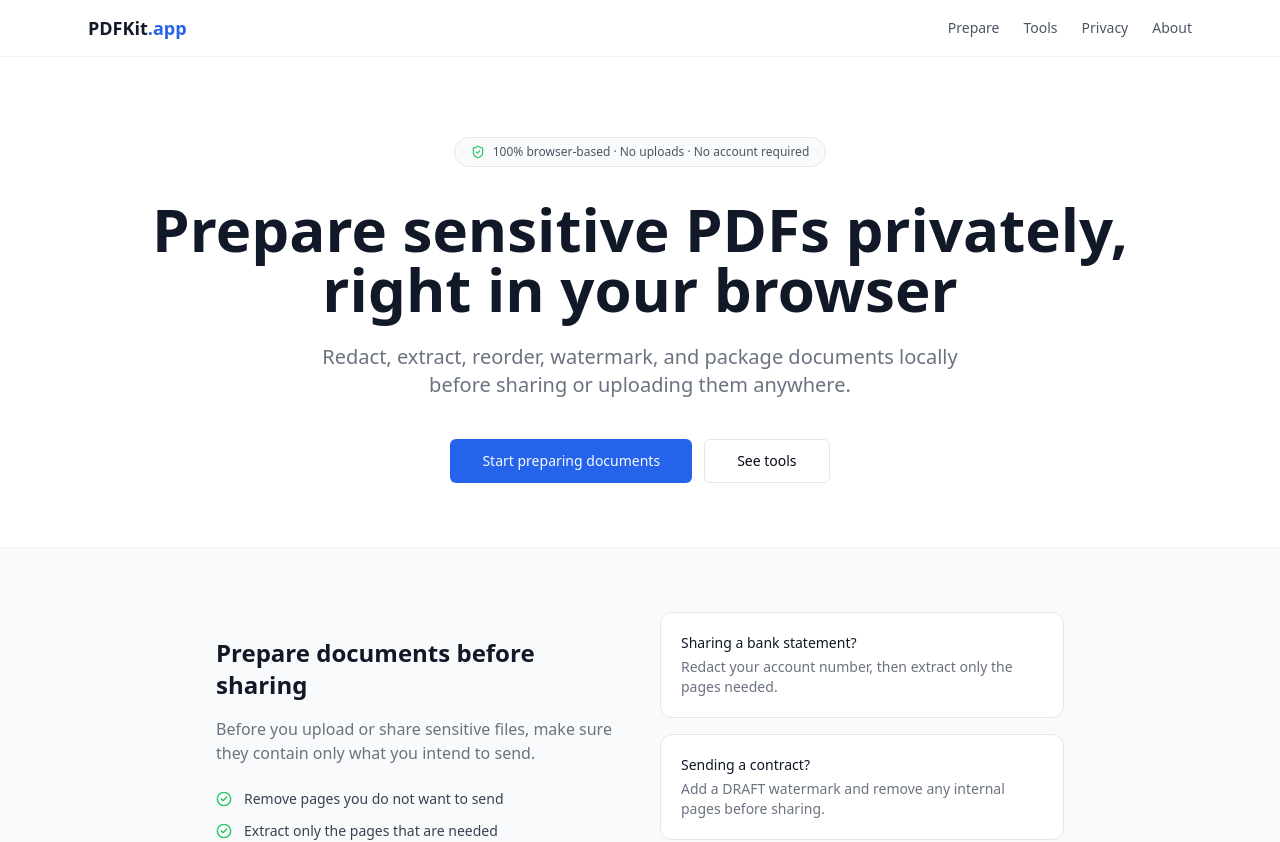
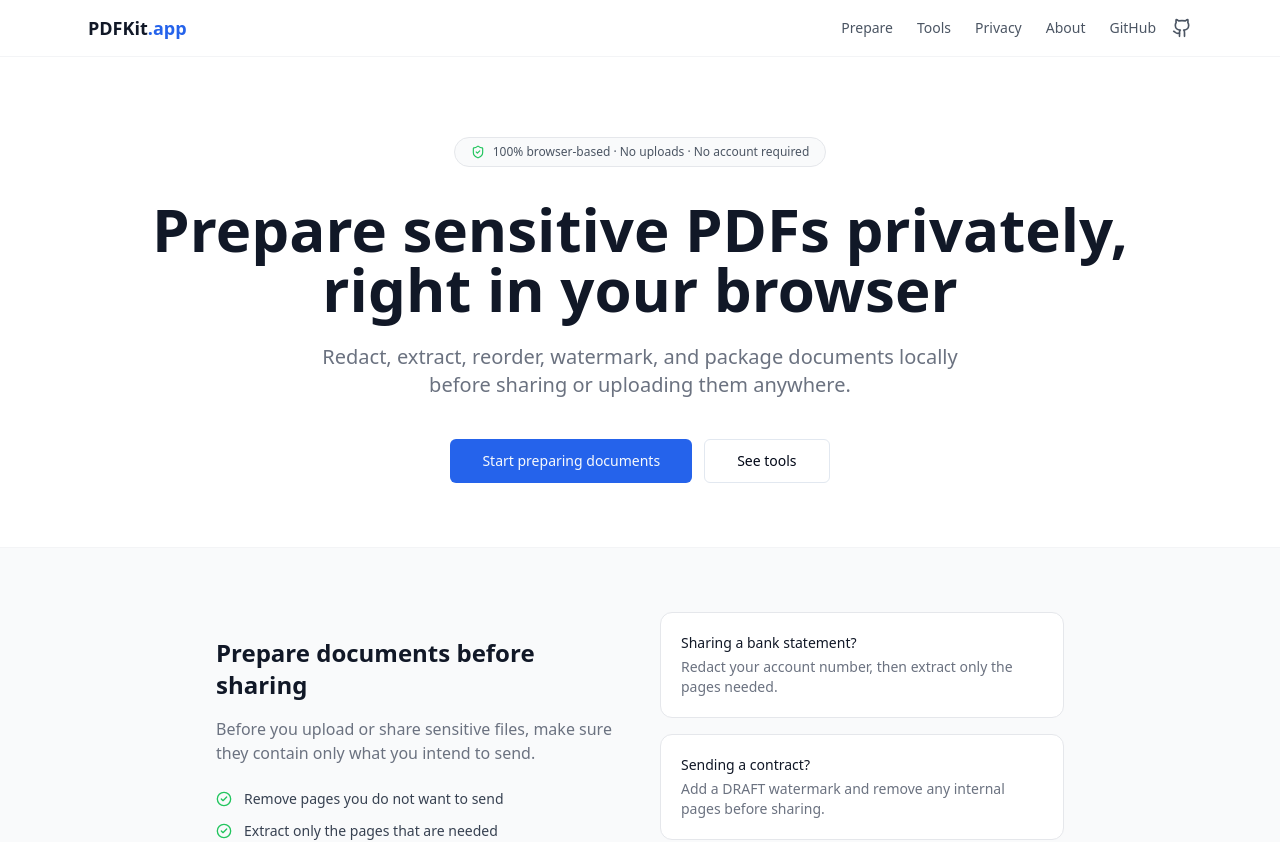
Before and after one commit to mangoappstudio/pdfkit.app, a Next.js app: page / in a window 1280 px wide. Shown: the top 842 px of the page. Built offline with nearby package versions, Linux system fonts and the light colour scheme.

Commit message:
Add GitHub links to the site navigation

```diff
--- a/app/page.tsx
+++ b/app/page.tsx
@@ -312,6 +312,14 @@
             <Link href="/#tools" className="hover:text-gray-900 transition-colors">Tools</Link>
             <Link href="/privacy" className="hover:text-gray-900 transition-colors">Privacy</Link>
             <Link href="/about" className="hover:text-gray-900 transition-colors">About</Link>
+            <a
+              href="https://github.com/mangoappstudio/pdfkit.app"
+              target="_blank"
+              rel="noreferrer"
+              className="hover:text-gray-900 transition-colors"
+            >
+              GitHub
+            </a>
           </nav>
         </div>
       </footer>
--- a/components/site-nav.tsx
+++ b/components/site-nav.tsx
@@ -1,4 +1,7 @@
 import Link from "next/link";
+import { Github } from "lucide-react";
+
+const githubRepoUrl = "https://github.com/mangoappstudio/pdfkit.app";
 
 export function SiteNav() {
   return (
@@ -7,6 +10,7 @@
         <Link href="/" className="font-semibold text-gray-900 text-lg">
           PDFKit<span className="text-blue-600">.app</span>
         </Link>
+        <div className="flex items-center gap-4">
           <nav className="hidden sm:flex items-center gap-6 text-sm text-gray-600">
             <Link href="/prepare" className="hover:text-gray-900 transition-colors">
               Prepare
@@ -20,7 +24,26 @@
             <Link href="/about" className="hover:text-gray-900 transition-colors">
               About
             </Link>
+            <a
+              href={githubRepoUrl}
+              target="_blank"
+              rel="noreferrer"
+              className="hover:text-gray-900 transition-colors"
+            >
+              GitHub
+            </a>
           </nav>
+
+          <a
+            href={githubRepoUrl}
+            target="_blank"
+            rel="noreferrer"
+            aria-label="View source on GitHub"
+            className="inline-flex items-center justify-center rounded-md text-gray-600 hover:text-gray-900 transition-colors"
+          >
+            <Github className="w-5 h-5" />
+          </a>
+        </div>
       </div>
     </header>
   );
```
Lines whose indentation alone changed are shown as unchanged.
